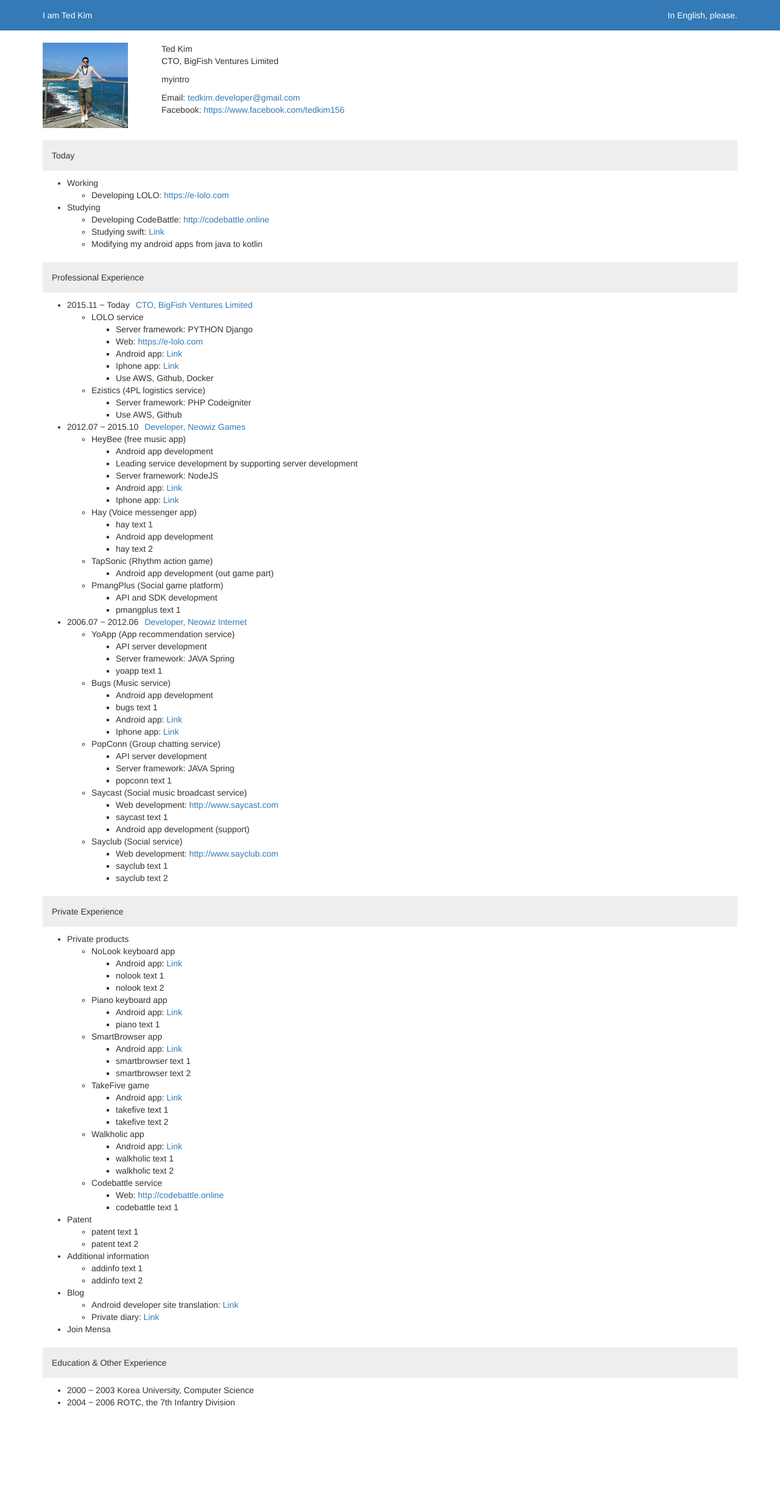
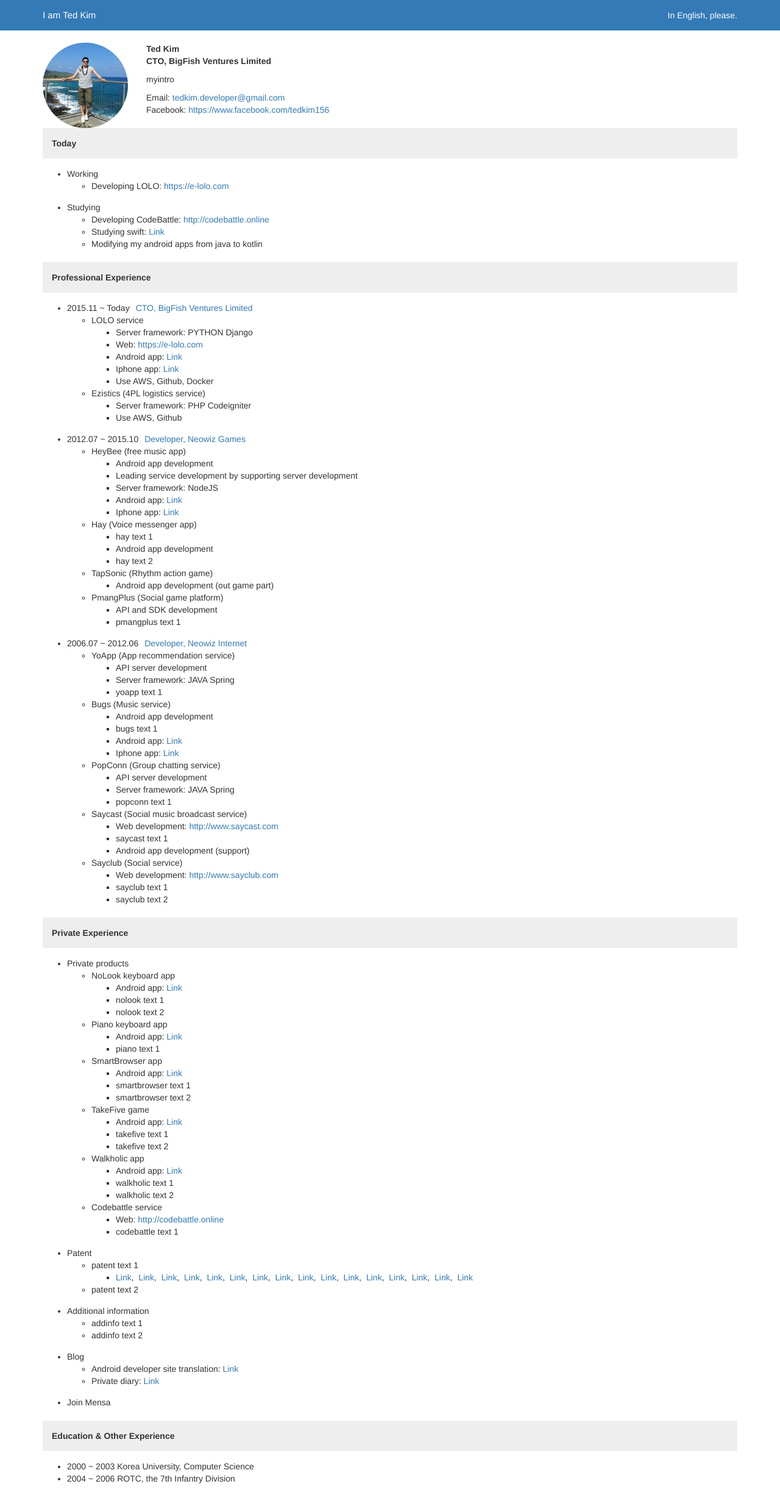
Before and after one commit to tedkim81/iamted, a Django app: page / in a window 1280 px wide. Shown: the whole page at 61% size. Before the commit the page ends 2308 px from the top, so only its background shows below. Run offline with Django 3.2, Linux system fonts and the light colour scheme; some libraries are stand-ins or nearby versions.

Commit message:
Modify design and text

```diff
--- a/app/templates/profile.html
+++ b/app/templates/profile.html
@@ -34,23 +34,48 @@
 		margin-top: 20px;
 	}
 	.profile-img {
-		width: 140px; height: 140px; background-color: #eeeeee;
+		width: 140px; height: 140px;
 	}
 	.profile-img img {
-		width: 100%; height: 100%;
+		width: 100%; height: 100%; border-radius: 50%;
+	}
+	.profile-text {
+		margin-top: 20px;
+	}
+	@media all and (min-width:768px) {
+		.profile-info {
+			position: relative;
+		}
+		.profile-img {
+			position: absolute;
+			top: 0;
+			left: 0;
+		}
+		.profile-text {
+			padding-left: 170px;
+		}
 	}
 	.myintro {
 		margin-top: 10px;
 		margin-bottom: 10px;
 	}
 	.section-title {
-		width: 100%; padding: 15px; background-color: #eeeeee; margin-top: 20px;
+		width: 100%; padding: 15px; background-color: #eeeeee; margin-top: 20px; font-weight: bold;
 	}
 	.cont-list {
-		margin-top: 10px;
+		margin-top: 15px;
 	}
 	.company-link {
 		margin-left: 10px;
+	}
+	.cont-li {
+		margin-bottom: 15px;
+	}
+	.text-highlight {
+		font-weight: bold;
+	}
+	.text-big {
+		font-size: 15px;
 	}
 	</style>
 </head>
@@ -58,7 +83,7 @@
 	{% get_current_language as LANGUAGE_CODE %}
 	<header class="bg-primary">
 		<div class="container">
-			<div class="left">I am Ted Kim</div>
+			<div class="left text-big">I am Ted Kim</div>
 			<div class="right">
 			{% if LANGUAGE_CODE == 'ko' %}
 				<a href="./?lang=en">In English, please.</a>
@@ -69,15 +94,13 @@
 		</div>
 	</header>
 	<section class="container">
-		<div class="row profile-info">
-			<div class="col-xs-2">
-				<div class="profile-img">
-					<img src="{% static 'img/blog_profile.jpg' %}" />
-				</div>
+		<div class="profile-info">
+			<div class="profile-img">
+				<img src="{% static 'img/blog_profile.jpg' %}" />
 			</div>
-			<div class="col-xs-10">
-				<div>{% trans "Ted Kim" %}</div>
-				<div>{% trans "CTO, BigFish Ventures Limited" %}</div>
+			<div class="profile-text">
+				<div class="text-highlight">{% trans "Ted Kim" %}</div>
+				<div class="text-highlight">{% trans "CTO, BigFish Ventures Limited" %}</div>
 				<div class="myintro">{% trans "myintro" %}</div>
 				<div>Email: <a href="mailto:tedkim.developer@gmail.com">tedkim.developer@gmail.com</a></div>
 				<div>Facebook: <a href="https://www.facebook.com/tedkim156" target="_blank">https://www.facebook.com/tedkim156</a></div>
@@ -85,12 +108,12 @@
 		</div>
 		<div class="section-title">Today</div>
 		<ul class="cont-list">
-			<li>{% trans "Working" %}
+			<li class="cont-li">{% trans "Working" %}
 				<ul>
 					<li>{% trans "Developing LOLO" %}: <a href="https://e-lolo.com" target="_blank">https://e-lolo.com</a></li>
 				</ul>
 			</li>
-			<li>{% trans "Studying" %}
+			<li class="cont-li">{% trans "Studying" %}
 				<ul>
 					<li>{% trans "Developing CodeBattle" %}: <a href="http://codebattle.online" target="_blank">http://codebattle.online</a></li>
 					<li>{% trans "Studying swift" %}: <a href="https://www.inflearn.com/course/stanford-ios-한글자막-강의/" target="_blank">Link</a></li>
@@ -100,7 +123,7 @@
 		</ul>
 		<div class="section-title">Professional Experience</div>
 		<ul class="cont-list">
-			<li>2015.11 ~ Today<a href="http://mgsslc.com" target="_blank" class="company-link">CTO, BigFish Ventures Limited</a>
+			<li class="cont-li">2015.11 ~ Today<a href="http://mgsslc.com" target="_blank" class="company-link">CTO, BigFish Ventures Limited</a>
 				<ul>
 					<li>{% trans "LOLO service" %}
 						<ul>
@@ -119,7 +142,7 @@
 					</li>
 				</ul>
 			</li>
-			<li>2012.07 ~ 2015.10<a href="http://www.neowiz.co.kr/" target="_blank" class="company-link">Developer, Neowiz Games</a>
+			<li class="cont-li">2012.07 ~ 2015.10<a href="http://www.neowiz.co.kr/" target="_blank" class="company-link">Developer, Neowiz Games</a>
 				<ul>
 					<li>{% trans "HeyBee (free music app)" %}
 						<ul>
@@ -150,7 +173,7 @@
 					</li>
 				</ul>
 			</li>
-			<li>2006.07 ~ 2012.06<a href="http://www.neowiz.co.kr/" target="_blank" class="company-link">Developer, Neowiz Internet</a>
+			<li class="cont-li">2006.07 ~ 2012.06<a href="http://www.neowiz.co.kr/" target="_blank" class="company-link">Developer, Neowiz Internet</a>
 				<ul>
 					<li>{% trans "YoApp (App recommendation service)" %}
 						<ul>
@@ -193,7 +216,7 @@
 		</ul>
 		<div class="section-title">Private Experience</div>
 		<ul class="cont-list">
-			<li>{% trans "Private products" %}
+			<li class="cont-li">{% trans "Private products" %}
 				<ul>
 					<li>{% trans "NoLook keyboard app" %}
 						<ul>
@@ -237,25 +260,46 @@
 					</li>
 				</ul>
 			</li>
-			<li>{% trans "Patent" %}
+			<li class="cont-li">{% trans "Patent" %}
 				<ul>
-					<li>{% trans "patent text 1" %}</li>
+					<li>{% trans "patent text 1" %}
+						<ul>
+							<li>
+								<a href="https://goo.gl/Hi1P7U" target="_blank">Link</a>,&nbsp;<!-- 등록(국제) -->
+								<a href="https://goo.gl/p3ySdQ" target="_blank">Link</a>,&nbsp;<!-- 등록 -->
+								<a href="https://goo.gl/Rao33M" target="_blank">Link</a>,&nbsp;<!-- 등록 -->
+								<a href="https://goo.gl/ZwY8os" target="_blank">Link</a>,&nbsp;<!-- 등록 -->
+								<a href="https://goo.gl/FWEXMi" target="_blank">Link</a>,&nbsp;<!-- 등록 -->
+								<a href="https://goo.gl/GQTGSn" target="_blank">Link</a>,&nbsp;<!-- 등록 -->
+								<a href="https://goo.gl/xJHKam" target="_blank">Link</a>,&nbsp;<!-- 등록 -->
+								<a href="https://goo.gl/n7Pzgx" target="_blank">Link</a>,&nbsp;<!-- 등록 -->
+								<a href="https://goo.gl/c9kffb" target="_blank">Link</a>,&nbsp;<!-- 등록 -->
+								<a href="https://goo.gl/gGA8vw" target="_blank">Link</a>,&nbsp;<!-- 등록 -->
+								<a href="https://goo.gl/HWbjZK" target="_blank">Link</a>,&nbsp;<!-- 등록후 소멸 -->
+								<a href="https://goo.gl/HwR5zu" target="_blank">Link</a>,&nbsp;<!-- 등록후 공개 -->
+								<a href="https://goo.gl/tZzfmc" target="_blank">Link</a>,&nbsp;<!-- 출원 -->
+								<a href="https://goo.gl/F7BmQo" target="_blank">Link</a>,&nbsp;<!-- 출원 -->
+								<a href="https://goo.gl/RZQKSb" target="_blank">Link</a>,&nbsp;<!-- 출원 -->
+								<a href="https://goo.gl/5JSKeF" target="_blank">Link</a><!-- 출원 -->
+							</li>
+						</ul>
+					</li>
 					<li>{% trans "patent text 2" %}</li>
 				</ul>
 			</li>
-			<li>{% trans "Additional information" %}
+			<li class="cont-li">{% trans "Additional information" %}
 				<ul>
 					<li>{% trans "addinfo text 1" %}</li>
 					<li>{% trans "addinfo text 2" %}</li>
 				</ul>
 			</li>
-			<li>{% trans "Blog" %}
+			<li class="cont-li">{% trans "Blog" %}
 				<ul>
 					<li>{% trans "Android developer site translation" %}: <a href="http://android-kr.tistory.com" target="_blank">Link</a></li>
 					<li>{% trans "Private diary" %}: <a href="http://blog.naver.com/ktw5724" target="_blank">Link</a></li>
 				</ul>
 			</li>
-			<li>{% trans "Join Mensa" %}</li>
+			<li class="cont-li">{% trans "Join Mensa" %}</li>
 		</ul>
 		<div class="section-title">Education &amp; Other Experience</div>
 		<ul class="cont-list">
```
Also changed, not shown: locale/en/LC_MESSAGES/django.po, locale/ko/LC_MESSAGES/django.po, 2 other files.
